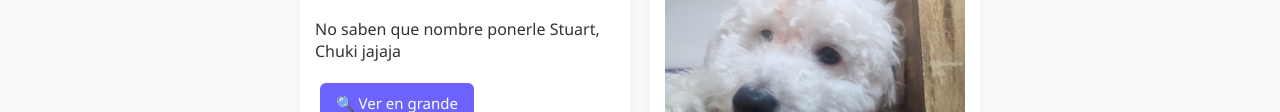
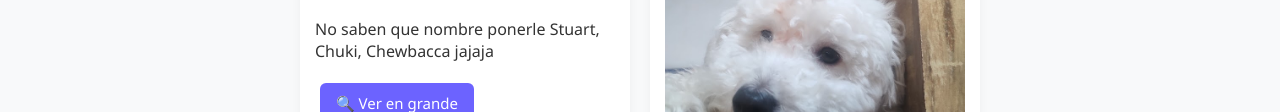
Before and after one commit to CricoVita/encuentro, a plain HTML site: page index.html in a window 1280 px wide. Shown: the part 439-551 px from the top of the page. Drawn offline with Linux system fonts and the light colour scheme.

Commit message:
index.html

```diff
--- a/index.html
+++ b/index.html
@@ -125,7 +125,7 @@
     <div class="contenedor">
       <div class="item">
         <img src="Fotos/gatito.jpeg" alt="Foto 1">
-        <p>No saben que nombre ponerle Stuart, Chuki jajaja</p>
+        <p>No saben que nombre ponerle Stuart, Chuki, Chewbacca jajaja</p>
         <a href="Fotos/gatito.jpeg" class="boton" target="_blank">🔍 Ver en grande</a>
       </div>
       <div class="item">
```
